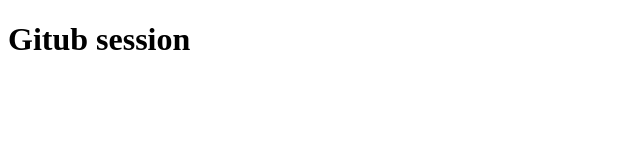
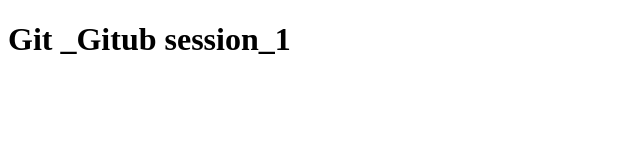
Before and after one commit to chandran-vengatesan/Git_Gitub, a plain HTML site: page index.html in a window 1280 px wide. Shown: the whole page, without its empty margins (0-640 px from the left). Drawn offline with Linux system fonts and the light colour scheme.

Commit message:
completed

```diff
--- a/index.html
+++ b/index.html
@@ -6,6 +6,6 @@
     <title>Document</title>
 </head>
 <body>
-    <h1>Gitub session</h1>
+    <h1>Git _Gitub session_1</h1>
 </body>
 </html>
```
